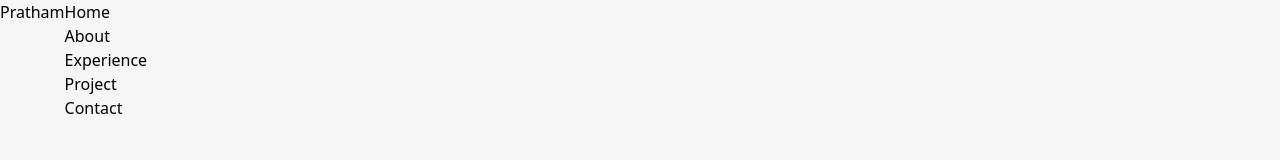
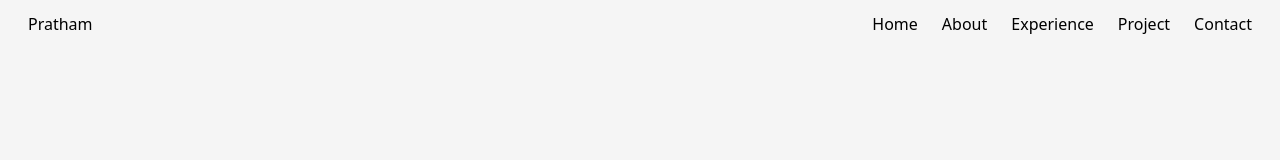
Before and after one commit to pratham9467/Portfolio-Pratham, a website built with Vite: page index.html in a window 1280 px wide. Built offline with nearby package versions, Linux system fonts and the light colour scheme.

Commit message:
Update index.html

```diff
--- a/index.html
+++ b/index.html
@@ -15,10 +15,10 @@
   <body>
     <div class="main">
       <!-- header -->
-      <div class="nav flex flex-wrap">
-        <div class="logo">Pratham</div>
+      <div class="nav flex justify-between my-3 mx-5 ">
+        <div class="logo px-2">Pratham</div>
         <div>
-          <ul class="nav">
+          <ul class="nav flex flex-wrap px-2 gap-6">
             <li class="nav-item">
               <a href="#" class="nav-link text-black" aria-current="page">Home</a>
             </li>
```
